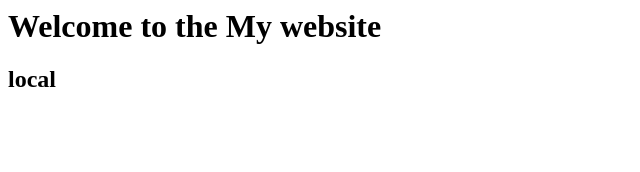
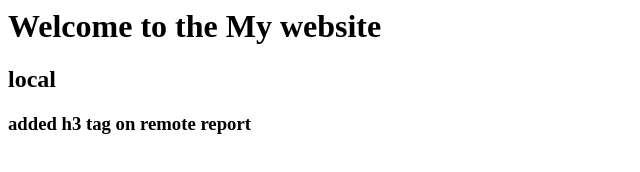
Before and after one commit to adityagupta2025/my-first-web, a plain HTML site: page index.html in a window 1280 px wide. Shown: the whole page, without its empty margins (0-640 px from the left). Drawn offline with Linux system fonts and the light colour scheme.

Commit message:
Update index.html

```diff
--- a/index.html
+++ b/index.html
@@ -7,6 +7,6 @@
 <body>
   <h1>Welcome to the My website</h1>
 <h2>local </h2>
-
+<h3>added h3 tag on remote report</h3>
 </body>
 </html>
```
